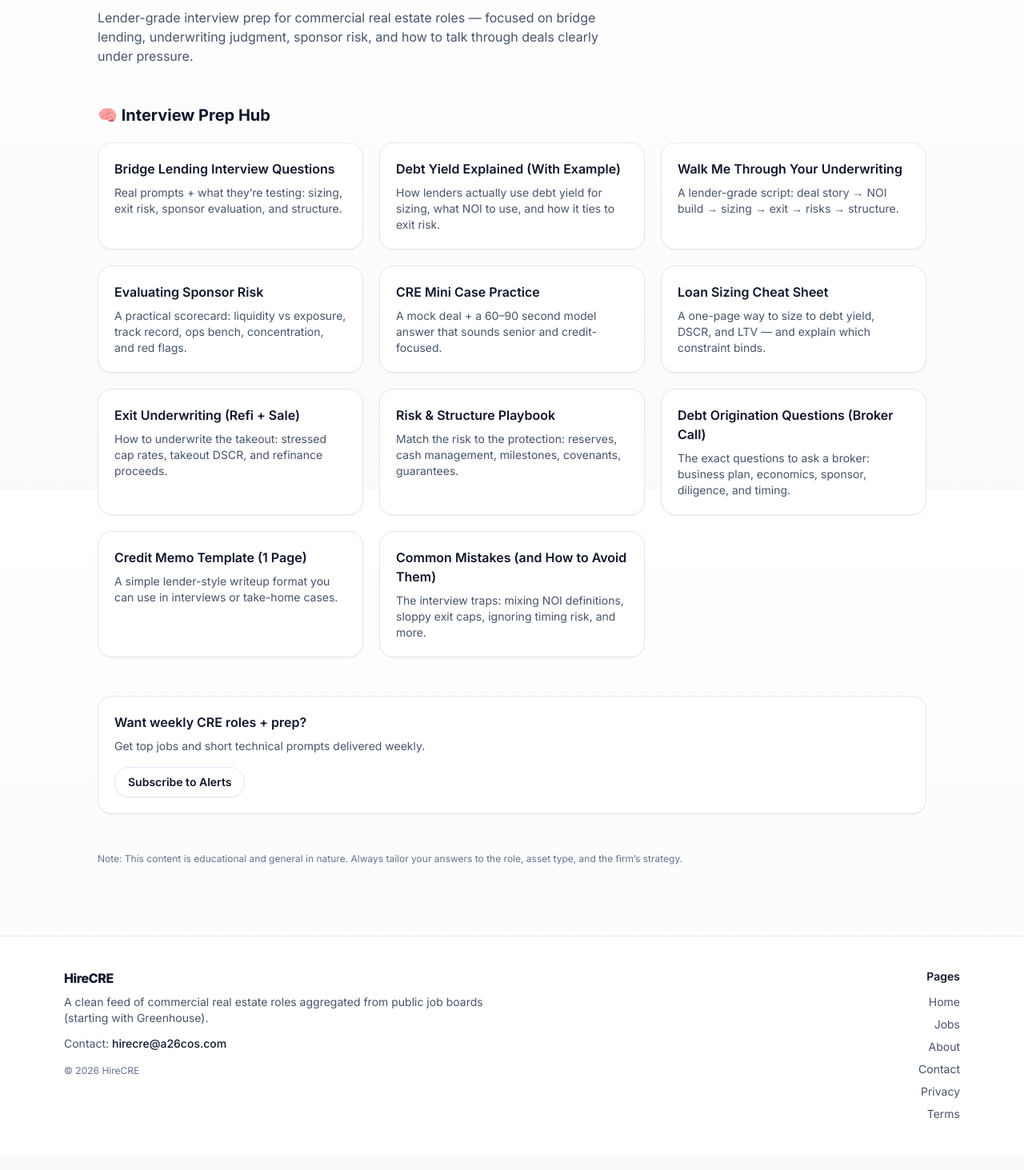
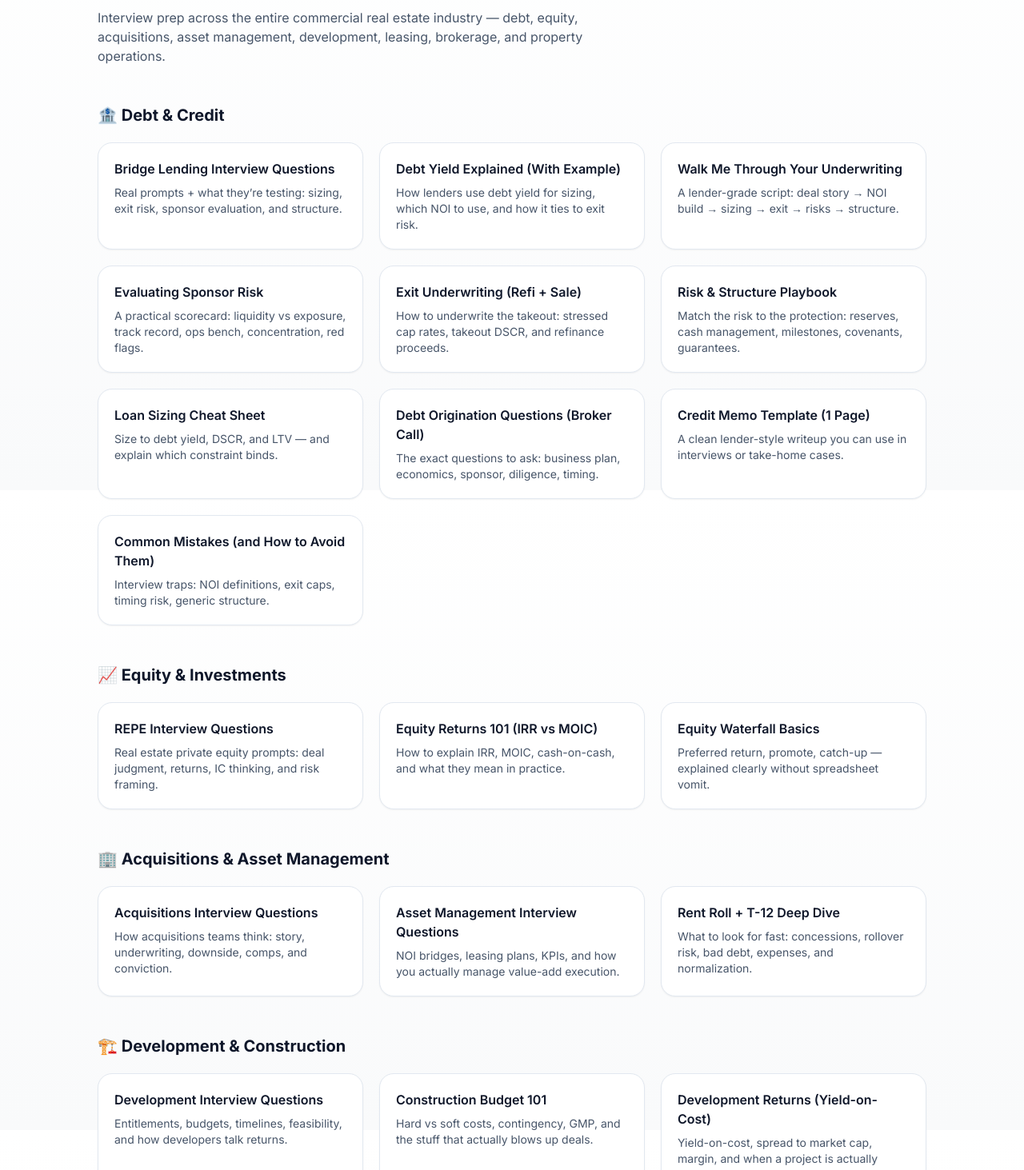
Before and after one commit to gdsatherlie/hirecre, a Next.js app: page /interview-prep in a window 1280 px wide. Shown: the part 187-1650 px from the top of the page at 80% size. Built offline with nearby package versions, Linux system fonts and the light colour scheme; no server answers.

Commit message:
Update page.tsx

```diff
--- a/app/interview-prep/page.tsx
+++ b/app/interview-prep/page.tsx
@@ -1,7 +1,7 @@
 export const metadata = {
   title: "Interview Prep | HireCRE",
   description:
-    "Lender-grade commercial real estate interview prep: bridge lending, debt yield, underwriting walkthroughs, sponsor risk, and mini-case practice.",
+    "Commercial real estate interview prep across debt, equity, acquisitions, asset management, development, leasing, brokerage, and property operations.",
 };
 
 type PrepCard = {
@@ -10,74 +10,41 @@ type PrepCard = {
   href: string;
 };
 
-const PREP_CARDS: PrepCard[] = [
-  {
-    title: "Bridge Lending Interview Questions",
-    description:
-      "Real prompts + what they’re testing: sizing, exit risk, sponsor evaluation, and structure.",
-    href: "/interview-prep/bridge-lending-questions",
-  },
-  {
-    title: "Debt Yield Explained (With Example)",
-    description:
-      "How lenders actually use debt yield for sizing, what NOI to use, and how it ties to exit risk.",
-    href: "/interview-prep/debt-yield-explained",
-  },
-  {
-    title: "Walk Me Through Your Underwriting",
-    description:
-      "A lender-grade script: deal story → NOI build → sizing → exit → risks → structure.",
-    href: "/interview-prep/underwriting-walkthrough",
-  },
-  {
-    title: "Evaluating Sponsor Risk",
-    description:
-      "A practical scorecard: liquidity vs exposure, track record, ops bench, concentration, and red flags.",
-    href: "/interview-prep/sponsor-risk-analysis",
-  },
-  {
-    title: "CRE Mini Case Practice",
-    description:
-      "A mock deal + a 60–90 second model answer that sounds senior and credit-focused.",
-    href: "/interview-prep/mini-case-practice",
-  },
+const DEBT: PrepCard[] = [
+  { title: "Bridge Lending Interview Questions", description: "Real prompts + what they’re testing: sizing, exit risk, sponsor evaluation, and structure.", href: "/interview-prep/bridge-lending-questions" },
+  { title: "Debt Yield Explained (With Example)", description: "How lenders use debt yield for sizing, which NOI to use, and how it ties to exit risk.", href: "/interview-prep/debt-yield-explained" },
+  { title: "Walk Me Through Your Underwriting", description: "A lender-grade script: deal story → NOI build → sizing → exit → risks → structure.", href: "/interview-prep/underwriting-walkthrough" },
+  { title: "Evaluating Sponsor Risk", description: "A practical scorecard: liquidity vs exposure, track record, ops bench, concentration, red flags.", href: "/interview-prep/sponsor-risk-analysis" },
+  { title: "Exit Underwriting (Refi + Sale)", description: "How to underwrite the takeout: stressed cap rates, takeout DSCR, and refinance proceeds.", href: "/interview-prep/exit-underwriting" },
+  { title: "Risk & Structure Playbook", description: "Match the risk to the protection: reserves, cash management, milestones, covenants, guarantees.", href: "/interview-prep/risk-and-structure" },
+  { title: "Loan Sizing Cheat Sheet", description: "Size to debt yield, DSCR, and LTV — and explain which constraint binds.", href: "/interview-prep/loan-sizing-cheat-sheet" },
+  { title: "Debt Origination Questions (Broker Call)", description: "The exact questions to ask: business plan, economics, sponsor, diligence, timing.", href: "/interview-prep/broker-questions" },
+  { title: "Credit Memo Template (1 Page)", description: "A clean lender-style writeup you can use in interviews or take-home cases.", href: "/interview-prep/credit-memo-template" },
+  { title: "Common Mistakes (and How to Avoid Them)", description: "Interview traps: NOI definitions, exit caps, timing risk, generic structure.", href: "/interview-prep/common-mistakes" },
+];
 
-  {
-    title: "Loan Sizing Cheat Sheet",
-    description:
-      "A one-page way to size to debt yield, DSCR, and LTV — and explain which constraint binds.",
-    href: "/interview-prep/loan-sizing-cheat-sheet",
-  },
-  {
-    title: "Exit Underwriting (Refi + Sale)",
-    description:
-      "How to underwrite the takeout: stressed cap rates, takeout DSCR, and refinance proceeds.",
-    href: "/interview-prep/exit-underwriting",
-  },
-  {
-    title: "Risk & Structure Playbook",
-    description:
-      "Match the risk to the protection: reserves, cash management, milestones, covenants, guarantees.",
-    href: "/interview-prep/risk-and-structure",
-  },
-  {
-    title: "Debt Origination Questions (Broker Call)",
-    description:
-      "The exact questions to ask a broker: business plan, economics, sponsor, diligence, and timing.",
-    href: "/interview-prep/broker-questions",
-  },
-  {
-    title: "Credit Memo Template (1 Page)",
-    description:
-      "A simple lender-style writeup format you can use in interviews or take-home cases.",
-    href: "/interview-prep/credit-memo-template",
-  },
-  {
-    title: "Common Mistakes (and How to Avoid Them)",
-    description:
-      "The interview traps: mixing NOI definitions, sloppy exit caps, ignoring timing risk, and more.",
-    href: "/interview-prep/common-mistakes",
-  },
+const EQUITY: PrepCard[] = [
+  { title: "REPE Interview Questions", description: "Real estate private equity prompts: deal judgment, returns, IC thinking, and risk framing.", href: "/interview-prep/repe-interview-questions" },
+  { title: "Equity Returns 101 (IRR vs MOIC)", description: "How to explain IRR, MOIC, cash-on-cash, and what they mean in practice.", href: "/interview-prep/equity-returns-101" },
+  { title: "Equity Waterfall Basics", description: "Preferred return, promote, catch-up — explained clearly without spreadsheet vomit.", href: "/interview-prep/equity-waterfall-basics" },
+];
+
+const AM: PrepCard[] = [
+  { title: "Acquisitions Interview Questions", description: "How acquisitions teams think: story, underwriting, downside, comps, and conviction.", href: "/interview-prep/acquisitions-interview-questions" },
+  { title: "Asset Management Interview Questions", description: "NOI bridges, leasing plans, KPIs, and how you actually manage value-add execution.", href: "/interview-prep/asset-management-interview-questions" },
+  { title: "Rent Roll + T-12 Deep Dive", description: "What to look for fast: concessions, rollover risk, bad debt, expenses, and normalization.", href: "/interview-prep/rent-roll-t12-deep-dive" },
+];
+
+const DEV: PrepCard[] = [
+  { title: "Development Interview Questions", description: "Entitlements, budgets, timelines, feasibility, and how developers talk returns.", href: "/interview-prep/development-interview-questions" },
+  { title: "Construction Budget 101", description: "Hard vs soft costs, contingency, GMP, and the stuff that actually blows up deals.", href: "/interview-prep/construction-budget-101" },
+  { title: "Development Returns (Yield-on-Cost)", description: "Yield-on-cost, spread to market cap, margin, and when a project is actually financeable.", href: "/interview-prep/development-returns-yoc" },
+];
+
+const LEASING_OPS: PrepCard[] = [
+  { title: "Leasing Interview Questions", description: "Office/retail/industrial leasing prompts: pipeline, comps, concessions, and tenant strategy.", href: "/interview-prep/leasing-interview-questions" },
+  { title: "Brokerage Interview Questions", description: "How to answer around sourcing, relationships, market knowledge, and deal execution.", href: "/interview-prep/brokerage-interview-questions" },
+  { title: "Property Management Interview Questions", description: "Operations + NOI drivers: delinquencies, expenses, service levels, and reporting.", href: "/interview-prep/property-management-interview-questions" },
 ];
 
 function PrepSection({ title, items }: { title: string; items: PrepCard[] }) {
@@ -108,13 +75,17 @@ export default function InterviewPrepHubPage() {
           CRE Interview Prep
         </h1>
         <p className="mt-3 max-w-2xl text-base text-slate-600">
-          Lender-grade interview prep for commercial real estate roles — focused on
-          bridge lending, underwriting judgment, sponsor risk, and how to talk through
-          deals clearly under pressure.
+          Interview prep across the entire commercial real estate industry — debt,
+          equity, acquisitions, asset management, development, leasing, brokerage,
+          and property operations.
         </p>
       </header>
 
-      <PrepSection title="🧠 Interview Prep Hub" items={PREP_CARDS} />
+      <PrepSection title="🏦 Debt & Credit" items={DEBT} />
+      <PrepSection title="📈 Equity & Investments" items={EQUITY} />
+      <PrepSection title="🏢 Acquisitions & Asset Management" items={AM} />
+      <PrepSection title="🏗️ Development & Construction" items={DEV} />
+      <PrepSection title="🤝 Leasing, Brokerage & Property Ops" items={LEASING_OPS} />
 
       <div className="mt-12 rounded-2xl border border-slate-200 bg-white p-5 shadow-sm">
         <div className="font-semibold text-slate-900">Want weekly CRE roles + prep?</div>
@@ -128,11 +99,6 @@ export default function InterviewPrepHubPage() {
           Subscribe to Alerts
         </a>
       </div>
-
-      <div className="mt-12 text-xs text-slate-500">
-        Note: This content is educational and general in nature. Always tailor your
-        answers to the role, asset type, and the firm’s strategy.
-      </div>
     </main>
   );
 }
```
